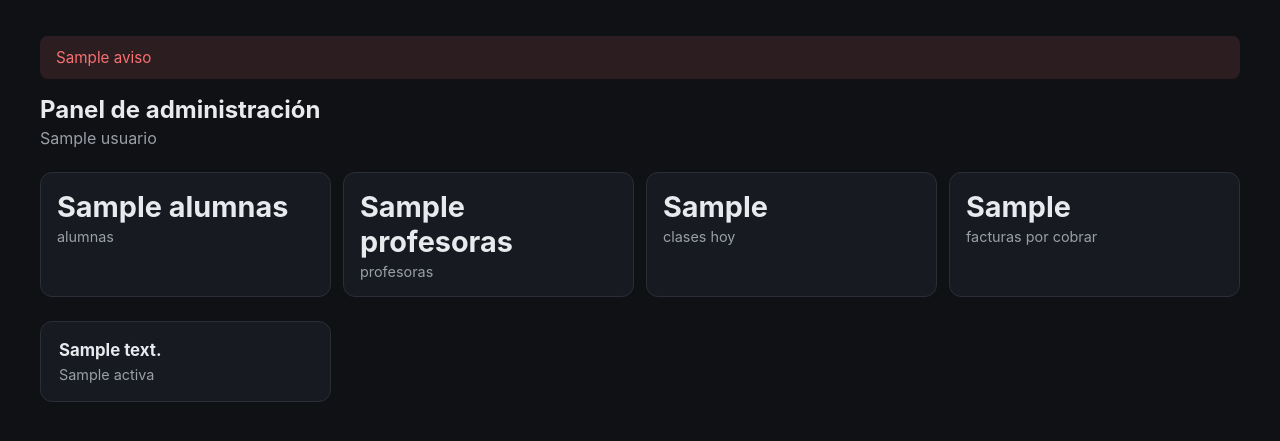
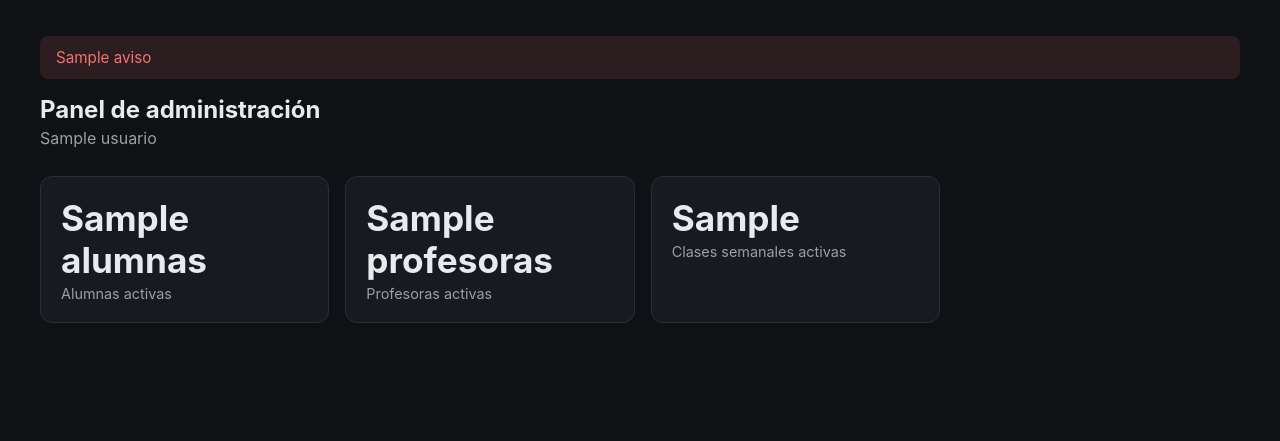
Before and after one commit to pilisoldo1-code/Just-Show-Up, a FastAPI app: template app/templates/administracion.html in a window 1280 px wide. Shown: the part 111-552 px from the top of the page. Run offline with FastAPI, Linux system fonts and the light colour scheme; the template is opened without the code that fills it: most values are stand-ins (such as "Sample title", 1, 10 or a date in 2020).

Commit message:
Panel de administración: solo tres indicadores (alumnas, profesoras y clases semanales activas)
- Cuenta personas con membresía activa una sola vez aunque tengan varios roles, y horarios
  semanales activos de la empresa activa.
- Sin «Clases hoy», «Facturas por cobrar» ni las tarjetas que repetían el menú.

Co-Authored-By: Claude Opus 5.5 <noreply@anthropic.com>

```diff
--- a/app/main.py
+++ b/app/main.py
@@ -1598,35 +1598,30 @@ def _asignar_administradora(request: Request, usuario: Usuario, empresa_id: int,
 
 # ---------- multiempresa: panel de la administradora ----------
 
-SECCIONES_ADMIN = [
-    ("/profesora/alumnas", "Personas", "Alumnas y profesoras: altas, roles, cédula y contraseñas."),
-    ("/profesora/tipos-clase", "Tipos de clase", "Nombre, duración, precio y cupo de cada clase."),
-    ("/profesora/horarios", "Horarios", "Horarios fijos de cada profesora."),
-    ("/profesora/planificacion", "Planificación", "Licencias, vacaciones y clases puntuales canceladas."),
-    ("/profesora/clases", "Asistencias", "Quién reservó cada clase y presente / ausente."),
-    ("/profesora/resumenes", "Facturación y pagos", "Facturas mensuales, ajustes y cobros."),
-    ("/profesora/estadisticas", "Estadísticas", "Asistencia de toda la empresa."),
-]
+def indicadores_admin(membresias: list[dict], horarios: list[dict]) -> dict:
+    """Los tres números del inicio: personas con membresía ACTIVA (cada persona una vez, aunque tenga varios
+    roles) y horarios semanales activos (no clases históricas ni futuras)."""
+    activas = [m for m in membresias if m.get("activa", True)]
+    return {
+        "alumnas": len({m["id_usuario"] for m in activas if m["es_alumna"]}),
+        "profesoras": len({m["id_usuario"] for m in activas if m["es_profesora"]}),
+        "clases_semanales": len({h["id"] for h in horarios if h.get("activo")}),
+    }
 
 
 def _resumen_admin(usuario: Usuario) -> dict:
     sb = _sb(usuario)
-    resumen = {"profesoras": 0, "alumnas": 0, "clases_hoy": 0, "facturas_pendientes": 0}
-    try:
-        miembros = (sb.table("membresia").select("es_admin, es_profesora, es_alumna")
-                    .eq("id_empresa", usuario.empresa_id).eq("activa", True).execute().data)
-        resumen["profesoras"] = sum(1 for m in miembros if m["es_profesora"])
-        resumen["alumnas"] = sum(1 for m in miembros if m["es_alumna"])
-        resumen["clases_hoy"] = len(sb.table("clase").select("id").eq("fecha", clases.ahora().date().isoformat())
-                                    .eq("estado", "programada").execute().data)
-        resumen["facturas_pendientes"] = len(sb.table("resumen_mensual").select("id").eq("estado_factura", "confirmada")
-                                             .eq("estado_pago", "pendiente").execute().data)
+    try:
+        membresias = (sb.table("membresia").select("id_usuario, es_alumna, es_profesora, activa")
+                      .eq("id_empresa", usuario.empresa_id).eq("activa", True).execute().data)
+        horarios = (sb.table("horario").select("id, activo")
+                    .eq("id_empresa", usuario.empresa_id).eq("activo", True).execute().data)
+        return indicadores_admin(membresias, horarios)
     except Exception:
         logging.exception("No se pudo armar el resumen de la administradora")
-    return resumen
+        return {"alumnas": "—", "profesoras": "—", "clases_semanales": "—"}
 
 
 @app.get("/administracion")
 def administracion(request: Request, ok: int = 0, aviso: str = "", usuario: Usuario = Depends(requiere_admin)):
-    return _render(request, "administracion.html", usuario, resumen=_resumen_admin(usuario), secciones=SECCIONES_ADMIN,
-                   aviso=aviso, aviso_ok=bool(ok))
+    return _render(request, "administracion.html", usuario, resumen=_resumen_admin(usuario), aviso=aviso, aviso_ok=bool(ok))
--- a/app/static/style.css
+++ b/app/static/style.css
@@ -2072,16 +2072,17 @@ main.ancho {
 
 .panel-numeros {
     display: grid;
-    grid-template-columns: repeat(4, minmax(0, 1fr));
-    gap: 12px;
-    margin: 24px 0;
+    grid-template-columns: repeat(3, minmax(0, 1fr));
+    gap: 16px;
+    margin: 28px 0;
+    max-width: 900px;
 }
 
 .panel-numeros > div {
     background: var(--card);
     border: 1px solid #2a2e37;
     border-radius: 12px;
-    padding: 16px;
+    padding: 20px;
     display: flex;
     flex-direction: column;
     gap: 4px;
@@ -2090,41 +2091,13 @@ main.ancho {
 }
 
 .panel-numero {
-    font-size: 1.8rem;
+    font-size: 2.2rem;
     font-weight: 700;
     color: var(--text);
 }
 
-.panel-secciones {
-    display: grid;
-    grid-template-columns: repeat(auto-fill, minmax(240px, 1fr));
-    gap: 12px;
-}
-
-.panel-seccion {
-    background: var(--card);
-    border: 1px solid #2a2e37;
-    border-radius: 12px;
-    padding: 18px;
-    display: flex;
-    flex-direction: column;
-    gap: 6px;
-    color: var(--muted);
-    text-decoration: none;
-    font-size: 0.9rem;
-}
-
-.panel-seccion strong {
-    color: var(--text);
-    font-size: 1.05rem;
-}
-
-.panel-seccion:hover {
-    border-color: var(--accent);
-}
-
-@media (max-width: 720px) {
+@media (max-width: 600px) {
     .panel-numeros {
-        grid-template-columns: repeat(2, minmax(0, 1fr));
-    }
-}
+        grid-template-columns: 1fr;
+    }
+}
--- a/app/templates/administracion.html
+++ b/app/templates/administracion.html
@@ -13,28 +13,21 @@
         <div class="aviso {{ 'aviso-ok' if aviso_ok else 'aviso-error' }}">{{ aviso }}</div>
         {% endif %}
         <h1>Panel de administración</h1>
-        <p class="subtitle">{{ usuario.empresa_nombre or 'Tu lugar' }}{% if usuario.es_profesora %} · también das clases: Horarios, Asistencias y Planificación incluyen las tuyas{% endif %}</p>
+        <p class="subtitle">{{ usuario.empresa_nombre or 'Tu lugar' }}</p>
 
         <div class="panel-numeros">
-            <div><span class="panel-numero">{{ resumen.alumnas }}</span><span>alumnas</span></div>
-            <div><span class="panel-numero">{{ resumen.profesoras }}</span><span>profesoras</span></div>
-            <div><span class="panel-numero">{{ resumen.clases_hoy }}</span><span>clases hoy</span></div>
-            <div><span class="panel-numero">{{ resumen.facturas_pendientes }}</span><span>facturas por cobrar</span></div>
-        </div>
-
-        <div class="panel-secciones">
-            {% for href, titulo, texto in secciones %}
-            <a class="panel-seccion" href="{{ href }}">
-                <strong>{{ titulo }}</strong>
-                <span>{{ texto }}</span>
-            </a>
-            {% endfor %}
-            {% if usuario.es_alumna %}
-            <a class="panel-seccion" href="/">
-                <strong>Mis clases</strong>
-                <span>Tus reservas como alumna en este lugar.</span>
-            </a>
-            {% endif %}
+            <div>
+                <span class="panel-numero">{{ resumen.alumnas }}</span>
+                <span>Alumnas activas</span>
+            </div>
+            <div>
+                <span class="panel-numero">{{ resumen.profesoras }}</span>
+                <span>Profesoras activas</span>
+            </div>
+            <div>
+                <span class="panel-numero">{{ resumen.clases_semanales }}</span>
+                <span>Clases semanales activas</span>
+            </div>
         </div>
     </main>
 </body>
```
Also changed, not shown: tests/test_multiempresa_app.py (+24 -2 lines).
